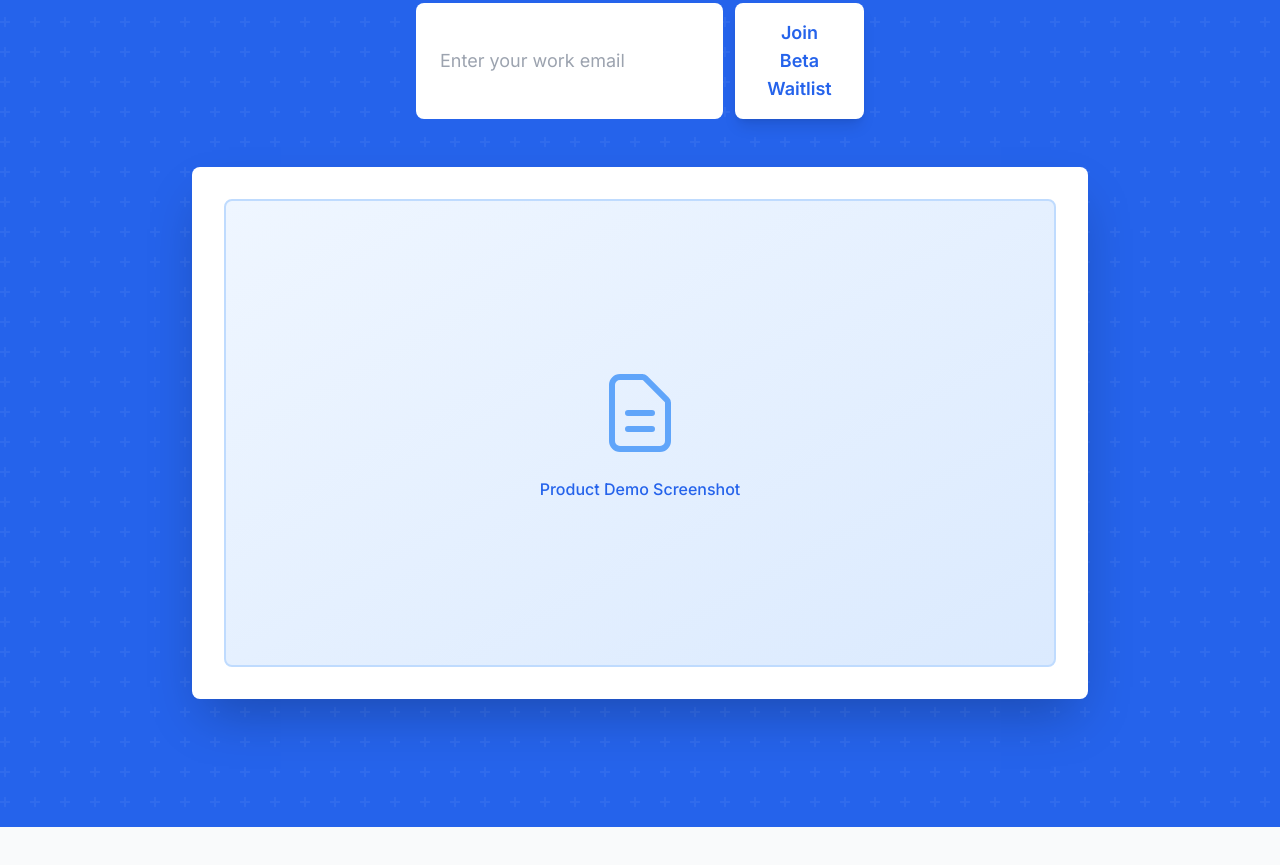
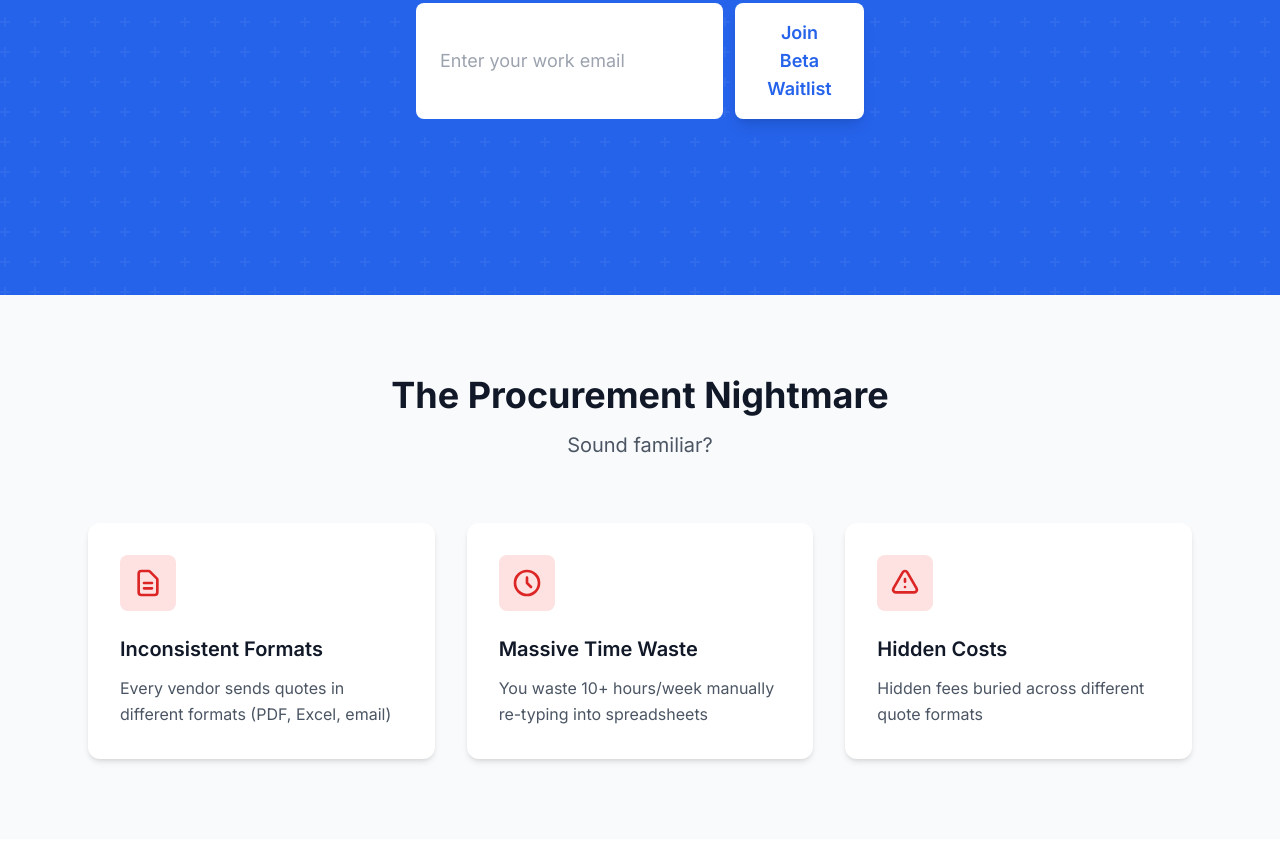
Before and after one commit to algominds35/quotecompare, a plain HTML site: page index.html in a window 1280 px wide. Shown: the part 373-1238 px from the top of the page. Drawn offline with nearby package versions, Linux system fonts and the light colour scheme.

Commit message:
Remove product demo screenshot placeholder

```diff
--- a/index.html
+++ b/index.html
@@ -70,20 +70,6 @@
                     </div>
                     <p id="heroMessage" class="mt-3 text-sm text-blue-100"></p>
                 </form>
-
-                <!-- Mockup Placeholder -->
-                <div class="mt-12 mx-auto max-w-4xl">
-                    <div class="bg-white rounded-lg shadow-2xl p-8 text-gray-800">
-                        <div class="aspect-video bg-gradient-to-br from-blue-50 to-blue-100 rounded-lg flex items-center justify-center border-2 border-blue-200">
-                            <div class="text-center">
-                                <svg class="w-24 h-24 mx-auto text-blue-400 mb-4" fill="none" stroke="currentColor" viewBox="0 0 24 24">
-                                    <path stroke-linecap="round" stroke-linejoin="round" stroke-width="1.5" d="M9 12h6m-6 4h6m2 5H7a2 2 0 01-2-2V5a2 2 0 012-2h5.586a1 1 0 01.707.293l5.414 5.414a1 1 0 01.293.707V19a2 2 0 01-2 2z"></path>
-                                </svg>
-                                <p class="text-blue-600 font-medium">Product Demo Screenshot</p>
-                            </div>
-                        </div>
-                    </div>
-                </div>
             </div>
         </div>
     </section>
```
